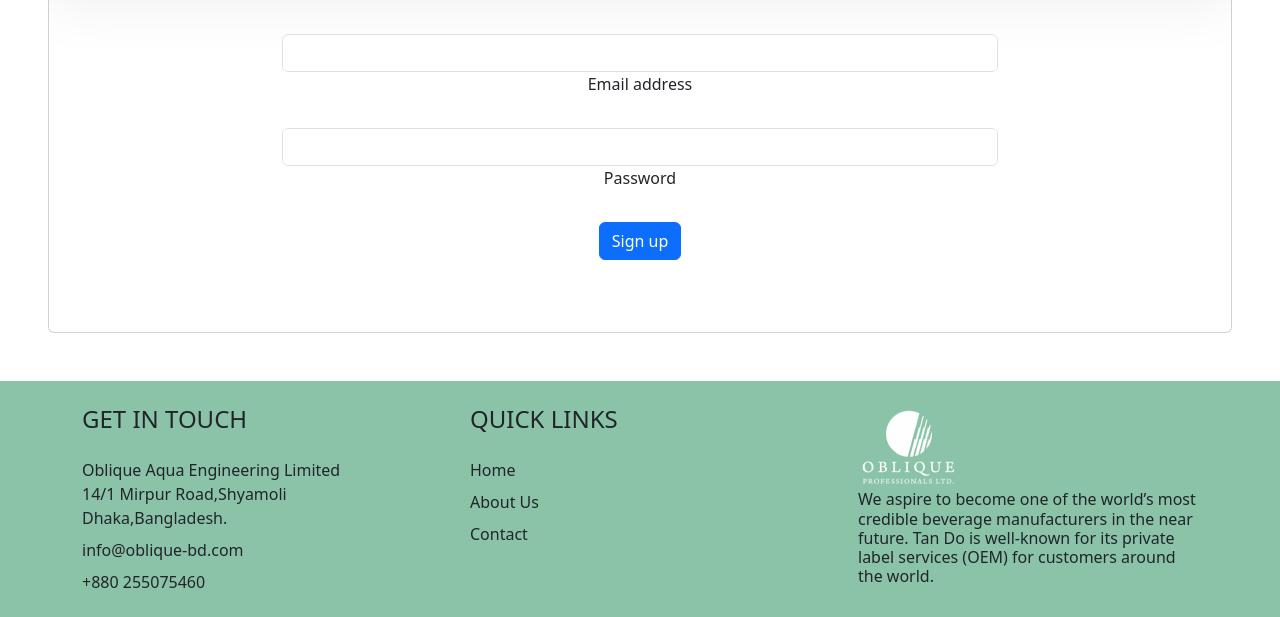
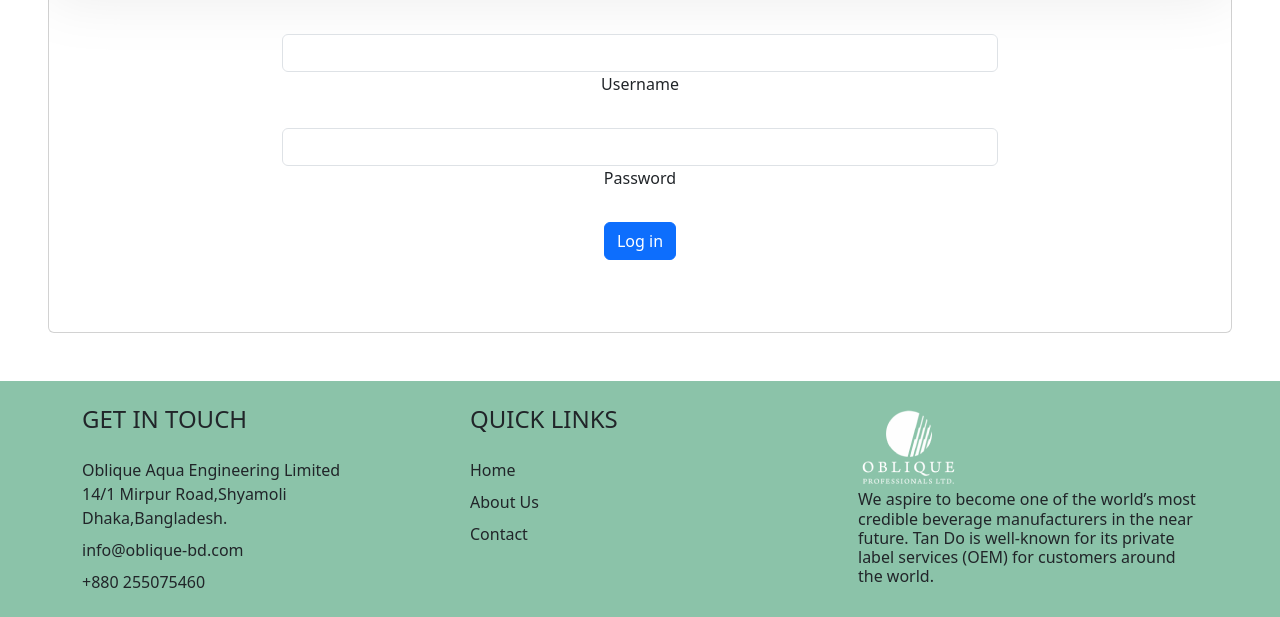
Before and after one commit to s4elim/OBLIQUE-Water-Treatment-Solution-website, a Django app: page /login/ in a window 1280 px wide. Shown: the part 475-1092 px from the top of the page. Run offline with Django 3.2, Linux system fonts and the light colour scheme; some libraries are stand-ins or nearby versions.

Commit message:
working with login and logout

```diff
--- a/ObliqueApp/urls.py
+++ b/ObliqueApp/urls.py
@@ -11,5 +11,6 @@ urlpatterns = [
     path("blog/", views.addblog, name='blog',),
     path("service/", views.addservice, name='service',),
     path("login/", views.loginuser, name='login',),
+    path("logout/", views.logout, name='logout',),
 
 ]
--- a/ObliqueApp/views.py
+++ b/ObliqueApp/views.py
@@ -1,4 +1,5 @@
-from django.shortcuts import render
+from django.shortcuts import redirect, render
+from django.contrib.auth import logout as authlogout, authenticate,login as authlogin
 
 from ObliqueApp.forms import BlogForm
 
@@ -27,4 +28,16 @@ def addservice(request):
 
 
 def loginuser(request):
+    if request.method =="POST":
+        username = request.POST.get('username')
+        password = request.POST.get('password')
+        user = authenticate(username=username, password=password)
+        if user is not None:
+            authlogin(request, user)
+        else:
+            print(username, password)
     return render(request,'login.html')
+
+def logout(request):
+    authlogout(request)
+    return redirect('home')
--- a/templates/base.html
+++ b/templates/base.html
@@ -72,12 +72,16 @@
                             </div>
                             <a href="{% url 'contact' %}" class="nav-item nav-link {% if request.path == '/contact/' %}active{% endif %}">Contact</a>
                             <div class="dropdown">
-                                <button class="nav-link dropdown-toggle {% if request.path == about %}active{% endif %}" id="dropdownMenuButton" data-toggle="dropdown">Md Selim Raza</button>
+                                <button class="nav-link dropdown-toggle {% if request.path == about %}active{% endif %}" id="dropdownMenuButton" data-toggle="dropdown">{% if user.is_authenticated %} {{ user.username }} {% else %} Blank{% endif %}</button>
                                 <div class="dropdown-menu dropdown-menu-end" aria-labelledby="dropdownMenuButton">
                                     <a href="{% url 'post' %}" class="dropdown-item">Add Post</a>
                                     <a href="{% url 'blog' %}" class="dropdown-item">Add Blog</a>
                                     <a href="{% url 'service' %}" class="dropdown-item">Add Services</a>
-                                    <a href="blog-2.html" class="dropdown-item">Log Out</a>
+                                    {% if user.is_authenticated %}
+                                    <a href="{% url 'logout' %}" class="dropdown-item">Log Out</a>
+                                    {% else%}
+                                    <a href="{% url 'login' %}" class="dropdown-item"> Login</a>
+                                    {% endif %}
                                 </div>
                             </div>
                         </div>
--- a/templates/login.html
+++ b/templates/login.html
@@ -19,24 +19,25 @@
         <div class="row d-flex justify-content-center">
           <div class="col-lg-8">
             <h2 class="fw-bold mb-5">Sign up now</h2>
-            <form>
+            <form action="{% url 'login' %}" method='post'>
+              {% csrf_token %}
               <!-- 2 column grid layout with text inputs for the first and last names -->
 
               <!-- Email input -->
               <div class="form-outline mb-4">
-                <input type="email" id="form3Example3" class="form-control" />
-                <label class="form-label" for="form3Example3">Email address</label>
+                <input type="text" name='username' id="form3Example3" class="form-control" />
+                <label class="form-label" for="form3Example3">Username</label>
               </div>
 
               <!-- Password input -->
               <div class="form-outline mb-4">
-                <input type="password" id="form3Example4" class="form-control" />
+                <input type="password" name='password' id="form3Example4" class="form-control" />
                 <label class="form-label" for="form3Example4">Password</label>
               </div>
 
               <!-- Submit button -->
               <button type="submit" class="btn btn-primary btn-block mb-4">
-                Sign up
+                Log in
               </button>
 
               <!-- Register buttons -->
```
Also changed, not shown: db.sqlite3.
